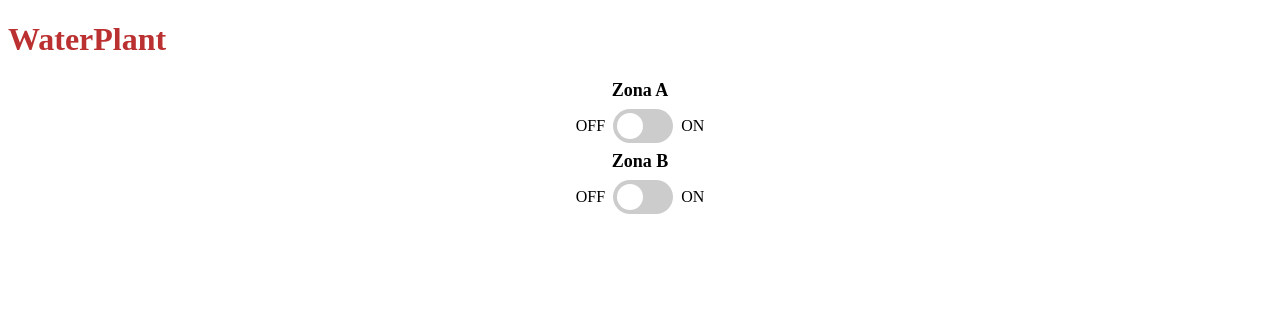
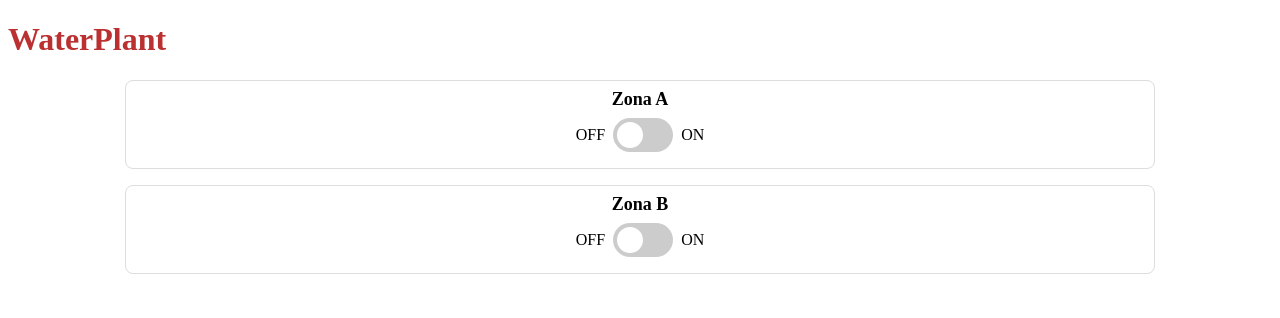
Before and after one commit to luca1388/water, a Flask app: page / in a window 1280 px wide. Shown: the top 318 px of the page. Run offline with Flask 2, Linux system fonts and the light colour scheme.

Commit message:
fixing style

```diff
--- a/static/style.css
+++ b/static/style.css
@@ -1,5 +1,12 @@
 h1.title {
     color: rgb(187, 48, 48);
+}
+
+.container {
+    display: flex;
+    flex-direction: column;
+    justify-content: center;
+    align-items: center;
 }
 
 .zone-wrapper {
@@ -7,6 +14,11 @@ h1.title {
     flex-direction: column;
     justify-content: center;
     align-items: center;
+    width: 80%;
+    margin: 0 0 16px;
+    padding: 8px;
+    border: 1px solid #ddd;
+    border-radius: 8px;
 }
 
 .zone-wrapper .label-title {
--- a/templates/index.html
+++ b/templates/index.html
@@ -11,7 +11,7 @@
     <header>
       <h1 class="title">WaterPlant</h1>
     </header>
-    <div>
+    <div class="container">
         <div class="zone-wrapper">
             <span class="label-title">Zona A</span>
             <div class="switch-wrapper">
```
